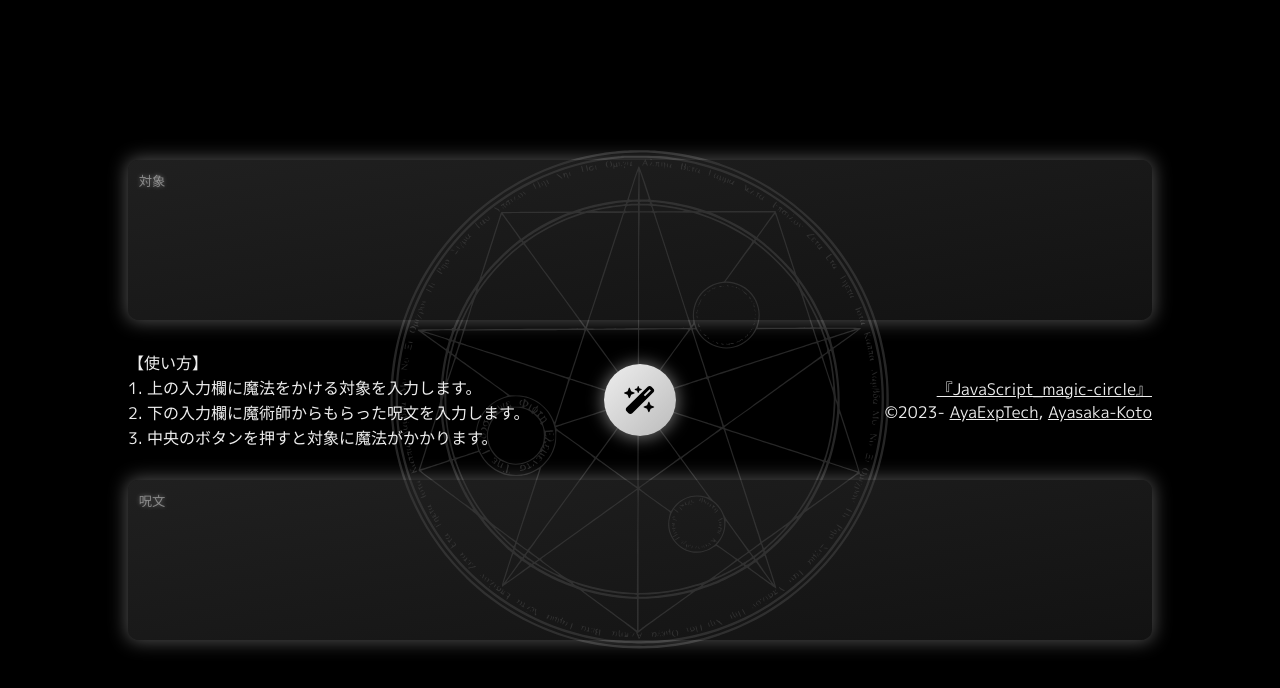
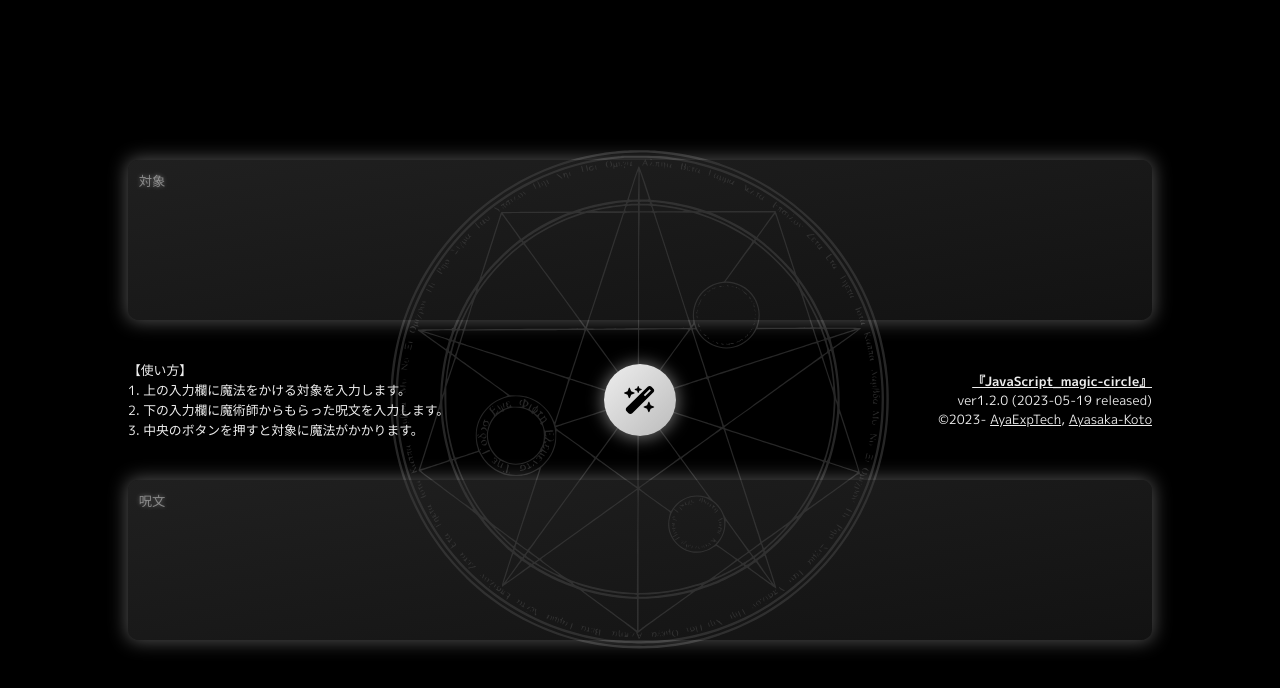
Before and after one commit to AyaExpTech/JS_magic-circle, a plain HTML site: page index.html in a window 1280 px wide. Drawn offline with Linux system fonts and the light colour scheme.

Commit message:
2023-05-19 `v1.2.0` - 画面幅が小さい環境で文字が想定したより大きく表示されるバグを仮修正 - バージョン表記を追加 - [AXT-func.js](https://github.com/AyaExpTech/AXT-func.js)の最新リリース版を読み込むように - 対象未入力時にエラーを投げないように(召喚魔術ができるようになった)

```diff
--- a/index.html
+++ b/index.html
@@ -15,19 +15,23 @@
     <meta property="og:description" content="JavaScript_magic-circle">
     <meta property="og:image" content="https://axtech.dev/img/thumbnail.png">
     <meta name="twitter:card" content="summary">
+    <!-- ==== 外部読み込み ==== -->
+    <!-- AXT-func.js -->
+    <script src="https://cdn.jsdelivr.net/gh/AyaExpTech/AXT-func.js/script.min.js"></script>
 </head>
 
 <body>
-    <p class="name">
-        <a href="https://github.com/AyaExpTech/JS_magic-circle">『JavaScript_magic-circle』</a><br>
-        ©2023- <a href="https://twitter.com/AyaExpTech">AyaExpTech</a>, <a
-            href="https://twitter.com/AyaKoto_info">Ayasaka-Koto</a>
-    </p>
     <p class="usage">
         【使い方】<br>
         1. 上の入力欄に魔法をかける対象を入力します。<br>
         2. 下の入力欄に魔術師からもらった呪文を入力します。<br>
         3. 中央のボタンを押すと対象に魔法がかかります。
+    </p>
+    <p class="name">
+        <b><a href="https://github.com/AyaExpTech/JS_magic-circle">『JavaScript_magic-circle』</a></b><br>
+        ver1.2.0 (2023-05-19 released)<br>
+        ©2023- <a href="https://twitter.com/AyaExpTech">AyaExpTech</a>, <a
+            href="https://twitter.com/AyaKoto_info">Ayasaka-Koto</a>
     </p>
     <img src="circle.svg" alt="" class="background">
     <textarea id="target" placeholder="対象"></textarea>
--- a/script.js
+++ b/script.js
@@ -15,9 +15,6 @@ const magic = () => {
     try {
         if (promptText == "") {
             throw new Error("呪文を入力してください");
-        }
-        if (targetText == "") {
-            throw new Error("対象を入力してください");
         }
         const result = Function("input", promptText)(targetText);
         $("#target").value = String(result);
--- a/style.css
+++ b/style.css
@@ -140,6 +140,10 @@ p.name {
     top: 50%;
     translate: 0 -50%;
     text-align: right;
+    width: 35%;
+    font-size: clamp(0.25rem,
+            1vw,
+            1rem);
 }
 
 p.usage {
@@ -147,6 +151,10 @@ p.usage {
     left: 10%;
     top: 50%;
     translate: 0 -50%;
+    width: 35%;
+    font-size: clamp(0.25rem,
+            1vw,
+            1rem);
 }
 
 /* =================================================================================
```
Also changed, not shown: 1 other file.
